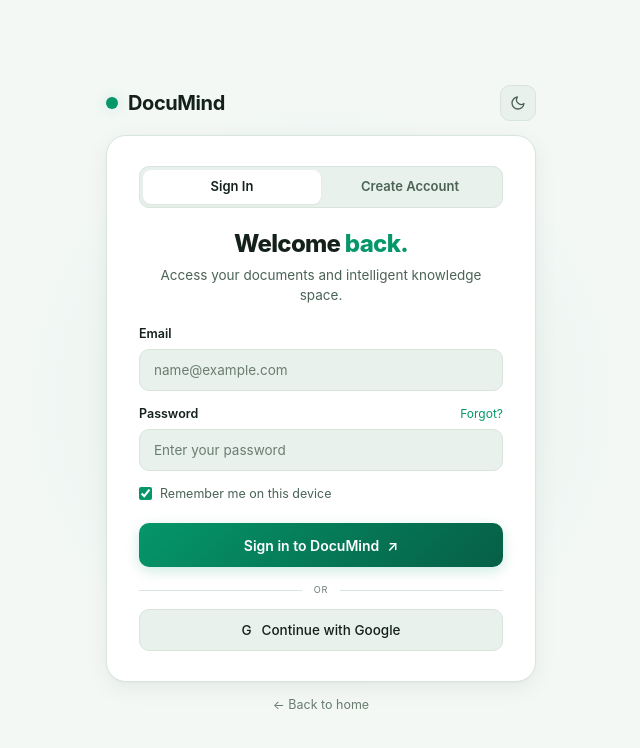
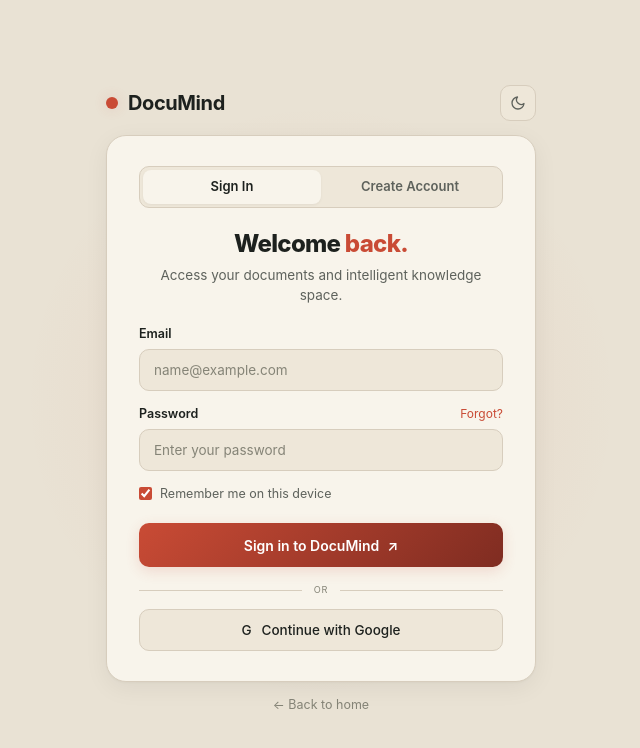
Before and after one commit to Promit2810/DocuMind, a React (Vite) app: page /login in a window 1280 px wide. Shown: the top 748 px of the page, without its empty margins (319-959 px from the left). Built offline with nearby package versions, Linux system fonts and the light colour scheme.

Commit message:
Apply archive theme and auth timeout

```diff
--- a/src/index.css
+++ b/src/index.css
@@ -5,34 +5,34 @@
 
 :root,
 [data-theme="dark"] {
-  /* Dark Mode Palette (Default) */
-  --bg-base: #101312;
-  --bg-surface: #181d1b;
-  --bg-elevated: #202824;
-  --bg-glass: rgba(24, 29, 27, 0.84);
-  --bg-card: rgba(24, 29, 27, 0.76);
-
-  --text-primary: #f3faf6;
-  --text-secondary: #a8b9b0;
-  --text-muted: #718079;
-
-  --border-subtle: #27332d;
-  --border-strong: #3a4b41;
-  --border-focus: #34d399;
-
-  --accent-primary: #34d399;
-  --accent-hover: #6ee7b7;
-  --accent-deep: #059669;
-  --accent-subtle: rgba(52, 211, 153, 0.12);
-  --accent-border: rgba(52, 211, 153, 0.3);
-  --accent-glow: rgba(52, 211, 153, 0.3);
-  --accent-secondary: #fbbf24;
-  --canvas-gradient: radial-gradient(circle at 8% 4%, rgba(52, 211, 153, 0.13), transparent 28%), radial-gradient(circle at 92% 36%, rgba(251, 191, 36, 0.08), transparent 26%), linear-gradient(145deg, #101312 0%, #142019 52%, #101512 100%);
-  --surface-gradient: linear-gradient(140deg, rgba(32, 40, 36, 0.95), rgba(24, 29, 27, 0.84) 58%, rgba(24, 35, 29, 0.9));
-  --accent-gradient: linear-gradient(120deg, #34d399 0%, #6ee7b7 52%, #fbbf24 100%);
-
-  --success: #10b981;
-  --success-subtle: rgba(16, 185, 129, 0.12);
+  /* Research Archive dark palette */
+  --bg-base: #24211d;
+  --bg-surface: #302b25;
+  --bg-elevated: #3a342c;
+  --bg-glass: rgba(48, 43, 37, 0.9);
+  --bg-card: rgba(48, 43, 37, 0.94);
+
+  --text-primary: #f3ecdf;
+  --text-secondary: #c0b7a8;
+  --text-muted: #918879;
+
+  --border-subtle: #4b4237;
+  --border-strong: #675a4b;
+  --border-focus: #e06a4f;
+
+  --accent-primary: #e06a4f;
+  --accent-hover: #ef896b;
+  --accent-deep: #b84632;
+  --accent-subtle: rgba(224, 106, 79, 0.14);
+  --accent-border: rgba(224, 106, 79, 0.38);
+  --accent-glow: rgba(224, 106, 79, 0.2);
+  --accent-secondary: #83a8bd;
+  --canvas-gradient: repeating-linear-gradient(0deg, rgba(245, 236, 220, 0.025) 0 1px, transparent 1px 5px), linear-gradient(120deg, #24211d 0%, #2d2822 48%, #211f1c 100%);
+  --surface-gradient: linear-gradient(140deg, rgba(58, 52, 44, 0.98), rgba(48, 43, 37, 0.96));
+  --accent-gradient: linear-gradient(120deg, #d4543d 0%, #e06a4f 55%, #527d96 100%);
+
+  --success: #79a888;
+  --success-subtle: rgba(121, 168, 136, 0.14);
   --danger: #ef4444;
   --danger-subtle: rgba(239, 68, 68, 0.12);
 
@@ -46,44 +46,38 @@
 [data-theme="dark"] body,
 [data-theme="dark"] .app {
   background-color: var(--bg-base);
-  background-image:
-    radial-gradient(circle at 12% 18%, rgba(52, 211, 153, 0.13) 0 1px, transparent 1.5px),
-    radial-gradient(circle at 78% 24%, rgba(167, 243, 208, 0.18) 0 1px, transparent 1.5px),
-    radial-gradient(circle at 42% 72%, rgba(255, 255, 255, 0.13) 0 1px, transparent 1.5px),
-    radial-gradient(circle at 91% 82%, rgba(110, 231, 183, 0.14) 0 1px, transparent 1.5px),
-    radial-gradient(ellipse at 50% -20%, rgba(5, 150, 105, 0.16), transparent 58%);
-  background-size: 170px 170px, 230px 230px, 290px 290px, 360px 360px, auto;
+  background-image: var(--canvas-gradient);
 }
 
 [data-theme="light"] {
-  /* Light Mode Palette */
-  --bg-base: #f3f8f5;
-  --bg-surface: #ffffff;
-  --bg-elevated: #e8f1ec;
-  --bg-glass: rgba(255, 255, 255, 0.9);
-  --bg-card: #ffffff;
-
-  --text-primary: #14211b;
-  --text-secondary: #4b6357;
-  --text-muted: #6b7d72;
-
-  --border-subtle: #d7e5dc;
-  --border-strong: #b8cec0;
-  --border-focus: #059669;
-
-  --accent-primary: #059669;
-  --accent-hover: #047857;
-  --accent-deep: #065f46;
-  --accent-subtle: rgba(5, 150, 105, 0.09);
-  --accent-border: rgba(5, 150, 105, 0.24);
-  --accent-glow: rgba(5, 150, 105, 0.2);
-  --accent-secondary: #b45309;
-  --canvas-gradient: radial-gradient(circle at 8% 0%, rgba(52, 211, 153, 0.2), transparent 27%), radial-gradient(circle at 94% 34%, rgba(245, 158, 11, 0.13), transparent 24%), linear-gradient(145deg, #f8fcfa 0%, #edf7f1 54%, #fffaf0 100%);
-  --surface-gradient: linear-gradient(140deg, rgba(255, 255, 255, 0.98), rgba(248, 252, 249, 0.95) 56%, rgba(236, 248, 241, 0.96));
-  --accent-gradient: linear-gradient(120deg, #059669 0%, #34d399 54%, #d97706 100%);
-
-  --success: #059669;
-  --success-subtle: rgba(5, 150, 105, 0.10);
+  /* Research Archive preview */
+  --bg-base: #e9e2d4;
+  --bg-surface: #f8f4eb;
+  --bg-elevated: #eee7d9;
+  --bg-glass: rgba(248, 244, 235, 0.92);
+  --bg-card: #f8f4eb;
+
+  --text-primary: #1d211e;
+  --text-secondary: #5e625c;
+  --text-muted: #858477;
+
+  --border-subtle: #d7cdbd;
+  --border-strong: #b6aa98;
+  --border-focus: #c94b35;
+
+  --accent-primary: #c94b35;
+  --accent-hover: #a83b2a;
+  --accent-deep: #7f2c21;
+  --accent-subtle: rgba(201, 75, 53, 0.09);
+  --accent-border: rgba(201, 75, 53, 0.28);
+  --accent-glow: rgba(201, 75, 53, 0.16);
+  --accent-secondary: #315a78;
+  --canvas-gradient: repeating-linear-gradient(0deg, rgba(67, 54, 38, 0.035) 0 1px, transparent 1px 5px), linear-gradient(120deg, #e9e2d4 0%, #f0eadf 48%, #e4dac9 100%);
+  --surface-gradient: linear-gradient(140deg, rgba(248, 244, 235, 0.98), rgba(241, 235, 224, 0.96));
+  --accent-gradient: linear-gradient(120deg, #c94b35 0%, #d7694e 55%, #315a78 100%);
+
+  --success: #47745b;
+  --success-subtle: rgba(71, 116, 91, 0.10);
   --danger: #dc2626;
   --danger-subtle: rgba(220, 38, 38, 0.10);
 
--- a/src/utils/auth.js
+++ b/src/utils/auth.js
@@ -56,14 +56,21 @@
     return null;
   }
 
-  const response = await fetch(
-    `${API_BASE_URL}/api/auth/me`,
-    {
+  const controller = new AbortController();
+  const timeoutId = setTimeout(() => controller.abort(), 5000);
+
+  let response;
+
+  try {
+    response = await fetch(`${API_BASE_URL}/api/auth/me`, {
       headers: {
         Authorization: `Bearer ${token}`,
       },
-    }
-  );
+      signal: controller.signal,
+    });
+  } finally {
+    clearTimeout(timeoutId);
+  }
 
   if (!response.ok) {
     clearAuth();
```
